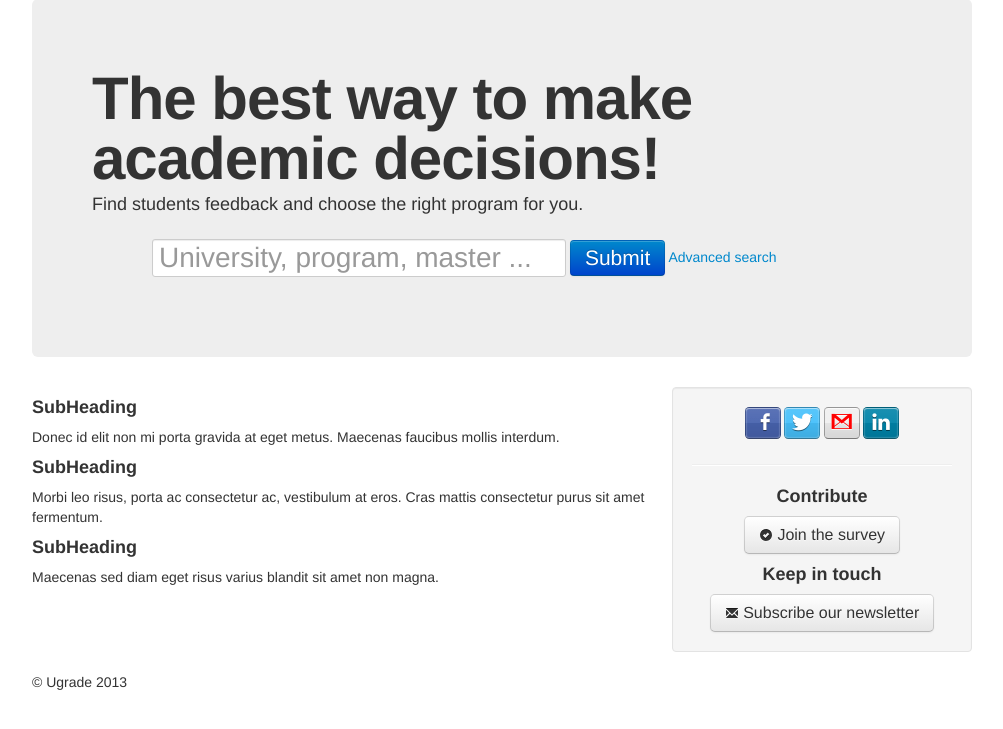
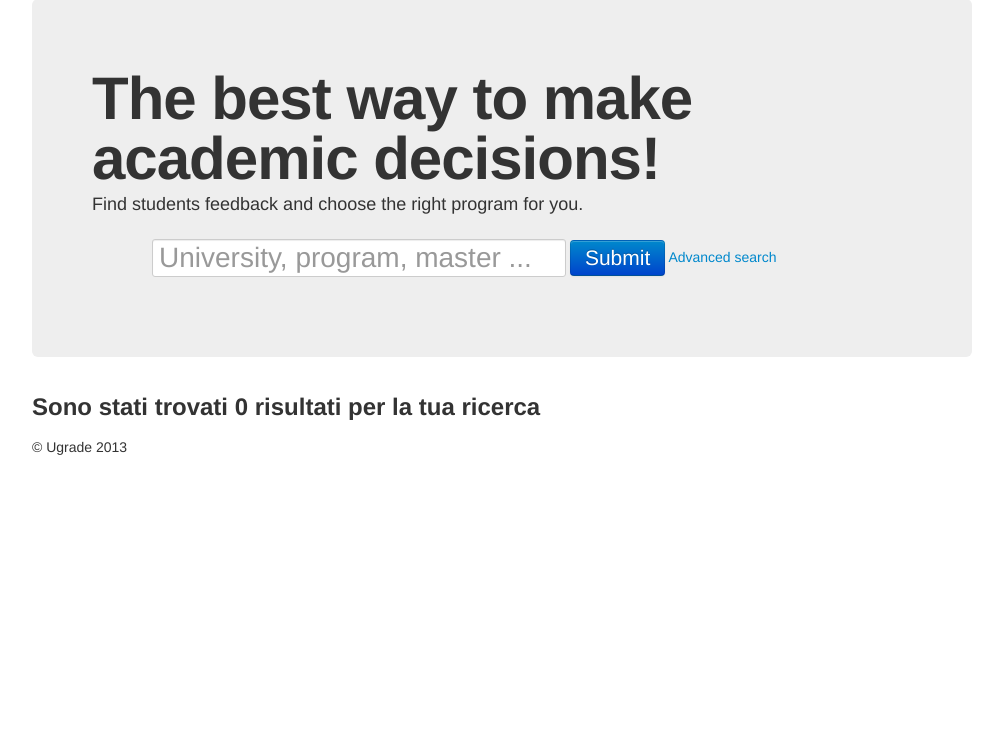
Before and after one commit to fabiofabbrucci/Ugrade, a CodeIgniter app: page / in a window 1280 px wide. Shown: the part 51-780 px from the top of the page, without its empty margins (138-1141 px from the left). Run offline with CodeIgniter, Linux system fonts and the light colour scheme; data comes from the database, SQL or seed files in the repository.

Commit message:
home ricerca... con viste diverse

```diff
--- a/application/controllers/home.php
+++ b/application/controllers/home.php
@@ -23,11 +23,11 @@
         }
 
         if($this->input->post('country')!="") {
-            $sql.= " and university_id in (select id from university where country like '".$this->input->post('country')."' ";
+            $sql.= " and university_id in (select id from university where country like '".$this->input->post('country')."') ";
         }
 
         if($this->input->post('livello')!="") {
-            $sql .= " and program_type_id in (select id from program_type where description like '".$this->input->post('livello')."'";
+            $sql .= " and program_type_id in (select id from program_type where description like '".$this->input->post('livello')."')";
         }
 
         if($this->input->post('key')!="") {
@@ -44,7 +44,7 @@
 
            array_push($c_final,$tmp);
         }
-        return $this->load->view('home', array(
+        return $this->load->view('homesearch', array(
                     "country" => $this->db->query('select * from university group by country')->result(),
                     "livello" => $this->db->query('select * from program_type')->result(),
                     "area" => $this->db->query('select * from program group by sector')->result(),
--- a/application/views/home.php
+++ b/application/views/home.php
@@ -69,50 +69,31 @@
                             </select>
                         </div>
                     </form>
-                    <?php if ($courses!=null): ?>
-                        <h3>Lista dei corsi</h3>
-                        <ul>
-                            <?php
-                            foreach ($courses as $c) {
-                                echo "<li><a href=\"/index.php/uni/course/" . $c['corso']->id . "\">" . $c['corso']->name . "</a> presso <a href=\"/index.php/uni/index/" . $c['uni']->id . "\">" . $c['uni']->name . "</a></li>";
-                            }
-                            ?>
-                        </ul>
-                    <?php endif; ?>
 
                 </div>
-
-                <div class="row">
-                    <div class="span8">
-                        <h4>SubHeading</h4>
-                        <p>Donec id elit non mi porta gravida at eget metus. Maecenas faucibus mollis interdum.</p>
-
-                        <h4>SubHeading</h4>
-                        <p>Morbi leo risus, porta ac consectetur ac, vestibulum at eros. Cras mattis consectetur purus sit amet fermentum.</p>
-
-                        <h4>SubHeading</h4>
-                        <p>Maecenas sed diam eget risus varius blandit sit amet non magna.</p>
-                    </div>
-                    <div class="span4">
-                        <div class="well">
-                            <center>
-                                <a href="https://www.facebook.com/pages/Ugrade/557436500934481" class="zocial facebook icon"></a>
-                                <a href="https://twitter.com/Ugrade1" class="zocial twitter icon"></a>
-                                <a href="mailto:ugrade.startup@gmail.com" class="zocial gmail icon"></a>
-                                <a href="http://www.linkedin.com/groups/Ugrade-4833031/about" class="zocial linkedin icon"></a>
-
-                                <hr />
-
-                                <h4>Contribute</h4>
-                                <a class="btn btn-large" href="http://www.surveymonkey.com/s/CNRQVVD" target="_blank">
-                                    <i class="icon-ok-sign"></i> Join the survey
-                                </a>
-
-                                <h4>Keep in touch</h4>
-                                <a href="http://eepurl.com/uQE5v" target="_blank" class="btn btn-large"><i class="icon-envelope"></i> Subscribe our newsletter</a>
-                            <center>
-                        </div>
-                    </div>
+                <h3>Sono stati trovati <?php echo count($courses); ?> risultati per la tua ricerca</h3>
+                <div id="course_list">
+                    <?php if(count($courses) != 0): ?>
+                    <?php foreach($courses as $c){ ?>
+                        <article>
+                            <div class="pull-right">
+                                <?php echo $c['uni']->name; ?> <i class="icon-home"></i><br />
+                                <b>14</b> feedbacks <i class="icon-star"></i>
+                            </div>
+                            <?php
+                                echo "<h2><a href=\"/index.php/uni/course/".$c['corso']->id."\">".$c['corso']->name."</a></h2>";
+                            ?>
+                            <div class="progress">
+                                <div class="bar bar-success" style="width: 35%;" rel="tooltip" title="Skill 1">35%</div>
+                                <div class="bar bar-warning" style="width: 20%;" rel="tooltip" title="Skill 2">20%</div>
+                                <div class="bar bar-danger" style="width: 10%;" rel="tooltip" title="Skill 3">10%</div>
+                                <div class="bar bar-info" style="width: 10%;" rel="tooltip" title="Skill 4">10%</div>
+                                <div class="bar bar-success" style="width: 25%;" rel="tooltip" title="Skill 5">25%</div>
+                            </div>
+                            <div class="clearfix"></div>
+                        </article>
+                    <?php } ?>
+                    <?php endif;?>
                 </div>
 
                 <div class="footer">
```
